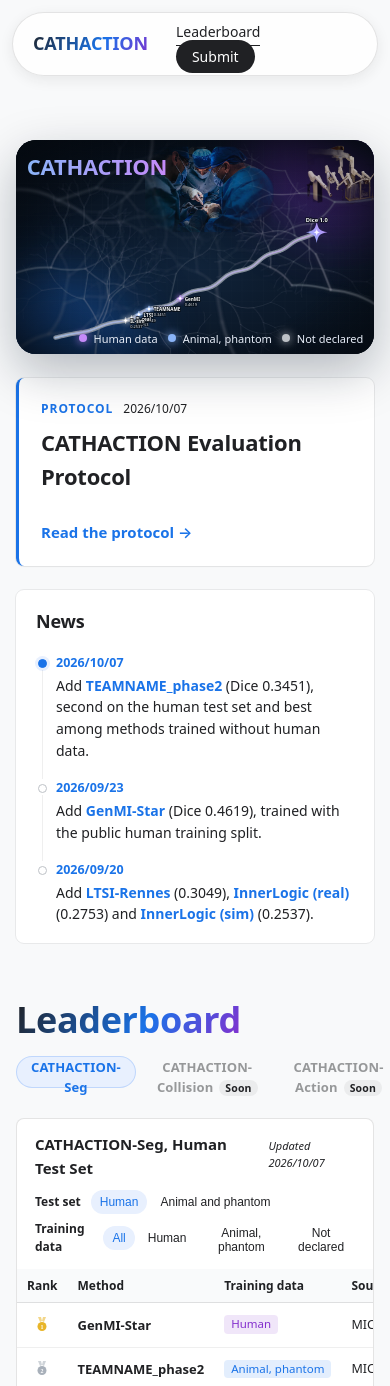
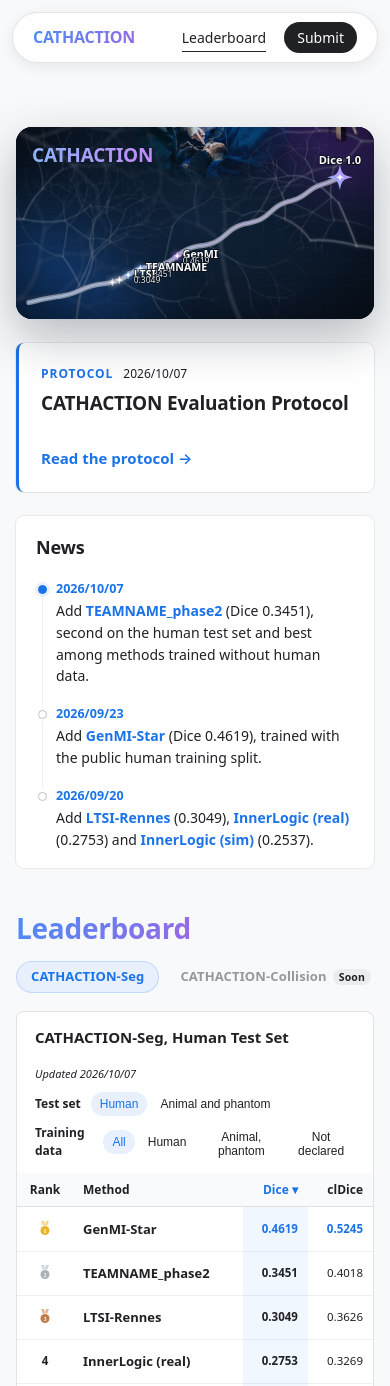
Before and after one commit to cathaction/cathaction.github.io, a plain HTML site: page index.html in a window 390 px wide. Shown: the top 1386 px of the page. Drawn offline with Linux system fonts and the light colour scheme; a web font is replaced by a local one.

Commit message:
Mobile layout and lighter title gradient

```diff
--- a/index.html
+++ b/index.html
@@ -31,7 +31,7 @@
   .bar { max-width: 1040px; margin: 0 auto; display: flex; align-items: center; justify-content: space-between;
          padding: 8px 40px; background: rgba(255,255,255,.8); backdrop-filter: blur(14px); -webkit-backdrop-filter: blur(14px);
          border: 1px solid var(--line); border-radius: 9999px; box-shadow: 0 4px 14px rgba(32,34,36,.08); }
-  .bar .brand { font-weight: 700; font-size: 18px; letter-spacing: -.01em; padding: 6px 0; background: linear-gradient(120deg, #202124 0%, #1A73E8 58%, #8430CE 100%); -webkit-background-clip: text; background-clip: text; color: transparent; }
+  .bar .brand { font-weight: 700; font-size: 18px; letter-spacing: -.01em; padding: 6px 0; background: linear-gradient(120deg, #4C8DF6 0%, #6F7BEF 50%, #9A68E3 100%); -webkit-background-clip: text; background-clip: text; color: transparent; }
   .bar .brand:hover { text-decoration: none; }
   .bar .links a { color: var(--ink); font-size: 14px; font-weight: 500; margin-left: 28px; padding: 4px 0; }
   .bar .links a:hover { text-decoration: none; color: var(--blue-2); }
@@ -71,7 +71,7 @@
 
   /* headings */
   h1 { margin: 64px 0 16px; font-size: 36px; line-height: 1.15; font-weight: 700; letter-spacing: -.01em;
-       background: linear-gradient(120deg, #202124 0%, #1A73E8 58%, #8430CE 100%); -webkit-background-clip: text; background-clip: text; color: transparent; display: inline-block; }
+       background: linear-gradient(120deg, #4C8DF6 0%, #6F7BEF 50%, #9A68E3 100%); -webkit-background-clip: text; background-clip: text; color: transparent; display: inline-block; }
   .pills { display: flex; gap: 6px; margin-bottom: 30px; }
   .pills button { font: inherit; font-size: 13px; font-weight: 600; letter-spacing: .13px; height: 32px; padding: 0 14px; border-radius: 999px;
                   background: transparent; color: var(--ink); border: 1px solid transparent; cursor: pointer; }
@@ -147,7 +147,20 @@
   .tip b { display: block; font-weight: 600; }
   .tip span { font-size: 12px; color: #D7E3FC; }
   .tip.on { opacity: 1; }
-  @media (max-width: 720px) { .cv-k, .cv-set { display: none; } .cv-legend { font-size: 11px; gap: 10px; } }
+  @media (max-width: 720px) {
+    .cv-k, .cv-set { display: none; }
+    .cover { border-radius: 16px; }
+    .cv-title { left: 16px; top: 14px; } .cv-h { font-size: 19px; }
+    .cv-legend { left: 16px; right: 16px; bottom: 12px; flex-wrap: wrap; gap: 4px 12px; font-size: 11px; }
+    .mk .nm { font-size: 25px; } .mk .sc { font-size: 20px; } .goal { font-size: 26px; }
+    .cv-legend { display: none; }
+    .mk:not(.top):not(:focus) text { display: none; }
+    .mk:hover .nm, .mk:focus .nm { font-size: 23px; }
+    .opt { display: none; }
+    #tracks { overflow-x: auto; flex-wrap: nowrap; scrollbar-width: none; margin-left: -16px; margin-right: -16px; padding: 0 16px; }
+    #tracks button { white-space: nowrap; flex: none; }
+    .thead { flex-wrap: wrap; } .ctrl { gap: 8px 14px; }
+  }
 
   /* info rows, like the paper metadata block */
   section.info { margin-top: 72px; }
@@ -166,9 +179,11 @@
 
   @media (max-width: 1060px) { .page { grid-template-columns: minmax(0, 1fr); } .toc { display: none; } main { padding-top: 64px; } }
   @media (max-width: 720px) {
-    nav { padding: 12px 12px 0; } .bar { padding: 6px 20px; }
+    nav { padding: 12px 12px 0; }
+    .bar .links { white-space: nowrap; } .bar .links a { margin-left: 14px; } .bar .links a.submit { padding: 6px 13px; } .bar .brand { font-size: 16px; } .bar { padding: 6px 20px; }
     .bar .links a:not(.keep) { display: none; }
-    h1 { font-size: 36px; margin-top: 56px; }
+    h1 { font-size: 28px; margin-top: 44px; }
+    .protocol h3 { font-size: 19px; } .pills { margin-bottom: 18px; }
     .protocol { flex-direction: column; align-items: flex-start; padding: 22px; }
     .news { padding: 18px 20px 10px; } .news li { flex-direction: column; gap: 2px; }
     dl > div { grid-template-columns: 1fr; gap: 6px; }
@@ -336,6 +351,7 @@
 
   function drawCover() {
     const svg = $("cover"); svg.innerHTML = "";
+    svg.setAttribute("viewBox", matchMedia("(max-width: 720px)").matches ? "80 140 840 450" : "0 0 1000 600");
     const defs = el("defs", {}, svg);
     const bg = el("radialGradient", { id: "bg", cx: "50%", cy: "60%", r: "75%" }, defs);
     el("stop", { offset: "0", "stop-color": "#10233A" }, bg); el("stop", { offset: "1", "stop-color": "#050A11" }, bg);
@@ -430,7 +446,7 @@
     const tipStar = el("path", { d: sp(30), fill: "url(#star)", transform: `translate(${e.x},${e.y})` }, svg);
     el("path", { d: sp(10), fill: "#FFFFFF", opacity: .9, transform: `translate(${e.x},${e.y})` }, svg);
     if (!still) el("animateTransform", { attributeName: "transform", type: "scale", additive: "sum", values: "1;1.14;1", dur: "3.2s", repeatCount: "indefinite" }, tipStar);
-    el("text", { x: e.x, y: e.y - 30, "text-anchor": "middle", "font-size": 16, "font-weight": 600, fill: "#FFFFFF", stroke: "#050A11", "stroke-width": 4, "stroke-opacity": .85, "paint-order": "stroke" }, svg).textContent = "Dice 1.0";
+    el("text", { class: "goal", x: e.x, y: e.y - 30, "text-anchor": "middle", "font-size": 16, "font-weight": 600, fill: "#FFFFFF", stroke: "#050A11", "stroke-width": 4, "stroke-opacity": .85, "paint-order": "stroke" }, svg).textContent = "Dice 1.0";
 
     // methods: star on the climb, name and score beside it, alternating sides
     const key = S.set === "human" ? "dice" : "all";
@@ -440,7 +456,7 @@
     // labels sit right next to their star (RoboDojo style); overlaps are allowed
     items.forEach(o => { o.side = 1; o.bx = o.p.x + 13; o.by = o.p.y - 6; o.w = 60; });
     items.forEach(o => {
-      const c = RING[o.t.data], g = el("g", { class: "mk", tabindex: 0, style: `--c:${c}` }, svg);
+      const c = RING[o.t.data], g = el("g", { class: "mk" + (o.rank <= 3 ? " top" : ""), tabindex: 0, style: `--c:${c}` }, svg);
       el("circle", { class: "halo", cx: o.p.x, cy: o.p.y, r: 11, fill: c, opacity: .45, filter: "url(#glow)" }, g);
       el("path", { d: sp(9), fill: "#FFFFFF", stroke: c, "stroke-width": 1.4, transform: `translate(${o.p.x},${o.p.y})` }, g);
       const tx = o.bx, txt = { "text-anchor": "start", stroke: "#050A11", "stroke-width": 3.5, "stroke-opacity": .85, "paint-order": "stroke" };
@@ -479,16 +495,16 @@
     rows.sort((a, b) => dir * (a[S.set][key] - b[S.set][key]));
     const best = {}; cols.forEach(c => { const v = all.map(t => t[S.set][c.k]); best[c.k] = c.low ? Math.min(...v) : Math.max(...v); });
 
-    $("main").innerHTML = `<thead><tr><th class="c">Rank</th><th class="l">Method</th><th class="l">Training data</th><th class="l">Source</th><th class="l">Evaluated</th>` +
-      cols.map(c => `<th class="s${key === c.k ? " act" : ""}" data-k="${c.k}">${c.l}${key === c.k ? (dir < 0 ? " ▾" : " ▴") : ""}</th>`).join("") +
+    $("main").innerHTML = `<thead><tr><th class="c">Rank</th><th class="l">Method</th><th class="l opt">Training data</th><th class="l opt">Source</th><th class="l opt">Evaluated</th>` +
+      cols.map(c => `<th class="s${key === c.k ? " act" : ""}${c.main || c.k === "cldice" || c.k === "animal" ? "" : " opt"}" data-k="${c.k}">${c.l}${key === c.k ? (dir < 0 ? " ▾" : " ▴") : ""}</th>`).join("") +
       `</tr></thead><tbody>` + (rows.map(t => {
         const r = t[S.set], i = rank.get(t.name);
         return `<tr data-name="${t.name}"><td class="rank c">${i < 3 ? medal(i) : i + 1}</td>
           <td class="name l"><b>${t.name}</b>${t.status === "pending" ? '<span class="pend">Pending verification</span>' : ""}</td>
-          <td class="l"><span class="tag ${t.data}">${TAG[t.data]}</span></td>
-          <td class="l src">${t.source || ""}</td>
-          <td class="l">${dot(t.date)}</td>` +
-          cols.map(c => `<td class="${key === c.k ? "sortcol " : ""}${r[c.k] === best[c.k] ? "best" : ""}">${fmt(r[c.k], c)}</td>`).join("") + `</tr>`;
+          <td class="l opt"><span class="tag ${t.data}">${TAG[t.data]}</span></td>
+          <td class="l src opt">${t.source || ""}</td>
+          <td class="l opt">${dot(t.date)}</td>` +
+          cols.map(c => `<td class="${key === c.k ? "sortcol " : ""}${r[c.k] === best[c.k] ? "best " : ""}${c.main || c.k === "cldice" || c.k === "animal" ? "" : "opt"}">${fmt(r[c.k], c)}</td>`).join("") + `</tr>`;
       }).join("") || `<tr><td class="l" colspan="10">No methods in this group.</td></tr>`) + `</tbody>`;
     $("main").querySelectorAll("th.s").forEach(th => th.onclick = () => {
       const k = th.dataset.k, c = cols.find(x => x.k === k);
@@ -509,6 +525,7 @@
   })();
 
   render();
+  matchMedia("(max-width: 720px)").addEventListener("change", render);
 
   const links = [...document.querySelectorAll(".toc a")];
   function spy() {
```
Also changed, not shown: protocol.html (+3 -3 lines).
